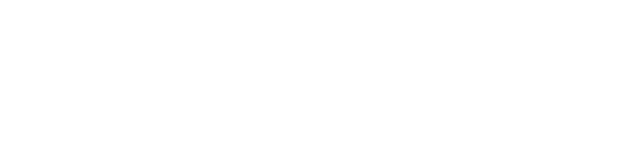
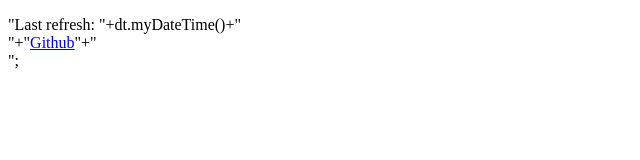
Before and after one commit to timho13/WhatsNearMe, a website: page a0_top_of_html.html in a window 1280 px wide. Shown: the whole page, without its empty margins (0-640 px from the left). Drawn offline with Linux system fonts and the light colour scheme.

Commit message:
Commit at shutdown

```diff
--- a/a0_top_of_html.html
+++ b/a0_top_of_html.html
@@ -23,3 +23,5 @@
 </style>
 </head>
 <body>
+    <p>"Last refresh: "+dt.myDateTime()+"</br>"+"<a href='https://github.com/timho13/WhatsNearMe'>Github</a>"+"</br>";
+    </p>
```
